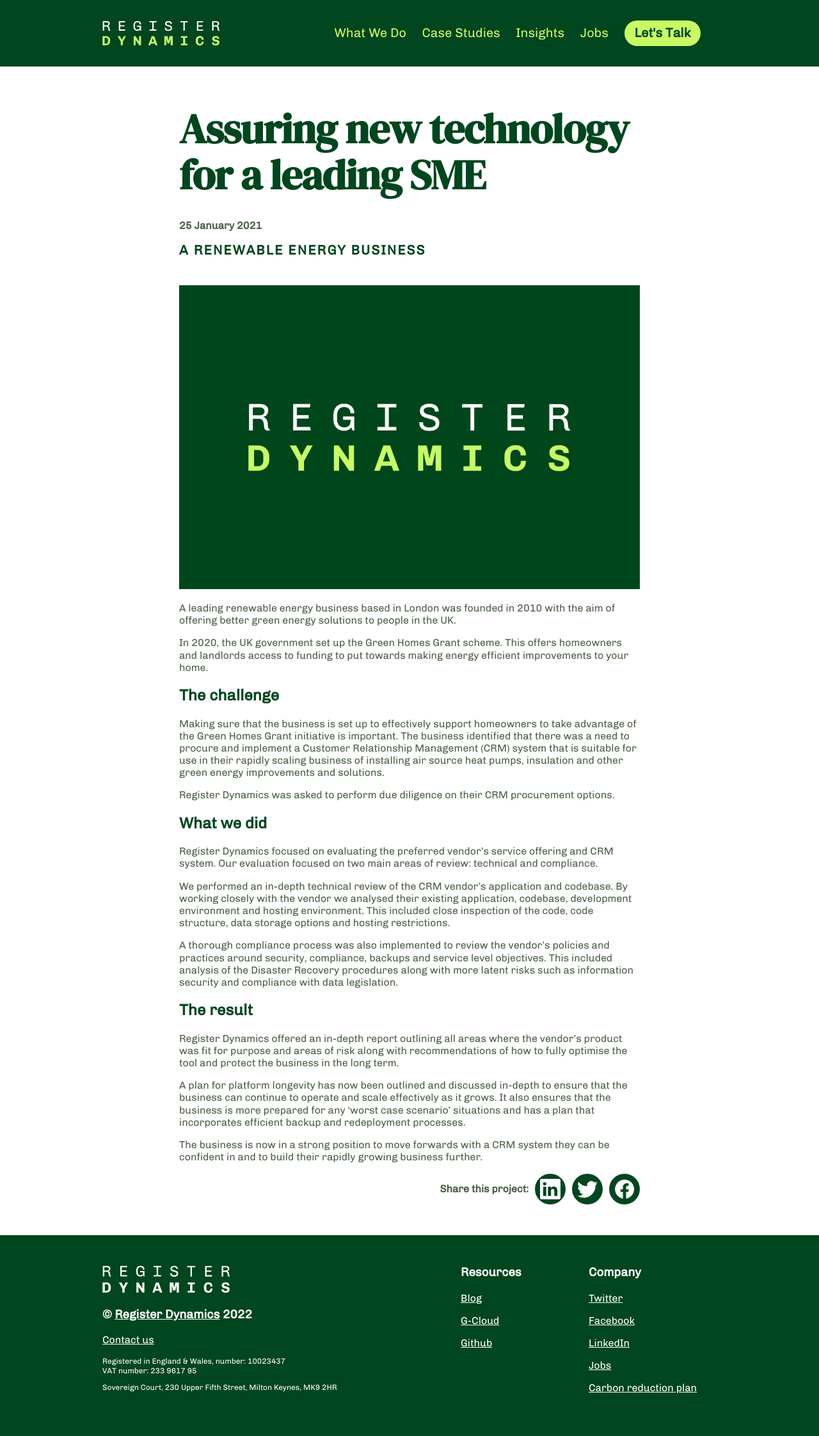
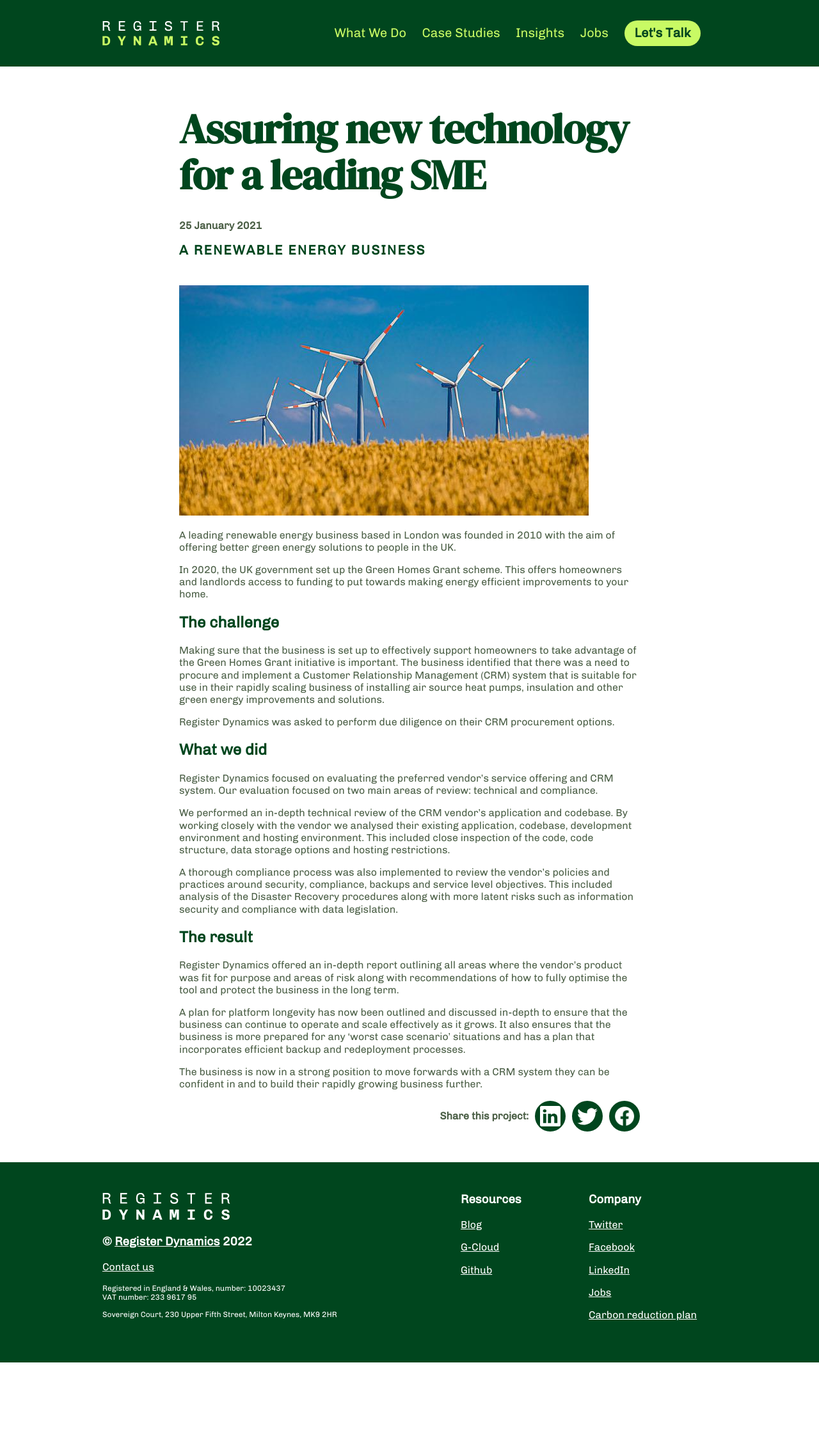
Before and after one commit to register-dynamics/register-dynamics.co.uk, a Jekyll site: the page built from _projects/assuring-crm.md, in a window 1280 px wide. Shown: the whole page at 64% size. Built offline with Jekyll 4.4.1, drawn with Linux system fonts in a browser that asks for light colours; some web fonts are replaced; comment, search, counter and statistics services are not loaded; after the commit the page ends 2130 px from its top, so only the background shows below that.

Commit message:
Update from Forestry.io Nisa Chitakasem updated _projects/assuring-crm.md

```diff
--- a/_projects/assuring-crm.md
+++ b/_projects/assuring-crm.md
@@ -2,8 +2,14 @@
 title: Assuring new technology for a leading SME
 date: 2021-01-25
 client: A renewable energy business
-excerpt: |
-  Register Dynamics technically assured a new CRM system, delivering an in-depth report outlining all areas where the vendor’s product was fit for purpose and areas of risk along with recommendations of how to fully optimise the tool and protect the business in the long term.
+excerpt: 'Register Dynamics technically assured a new CRM system, delivering an in-depth
+  report outlining all areas where the vendor’s product was fit for purpose and areas
+  of risk along with recommendations of how to fully optimise the tool and protect
+  the business in the long term.
+
+  '
+image: "/images/assuring_new_technology.jpg"
+
 ---
 A leading renewable energy business based in London was founded in 2010 with the aim of offering better green energy solutions to people in the UK.
 
```
Also changed, not shown: .forestry/front_matter/templates/project.yml.
